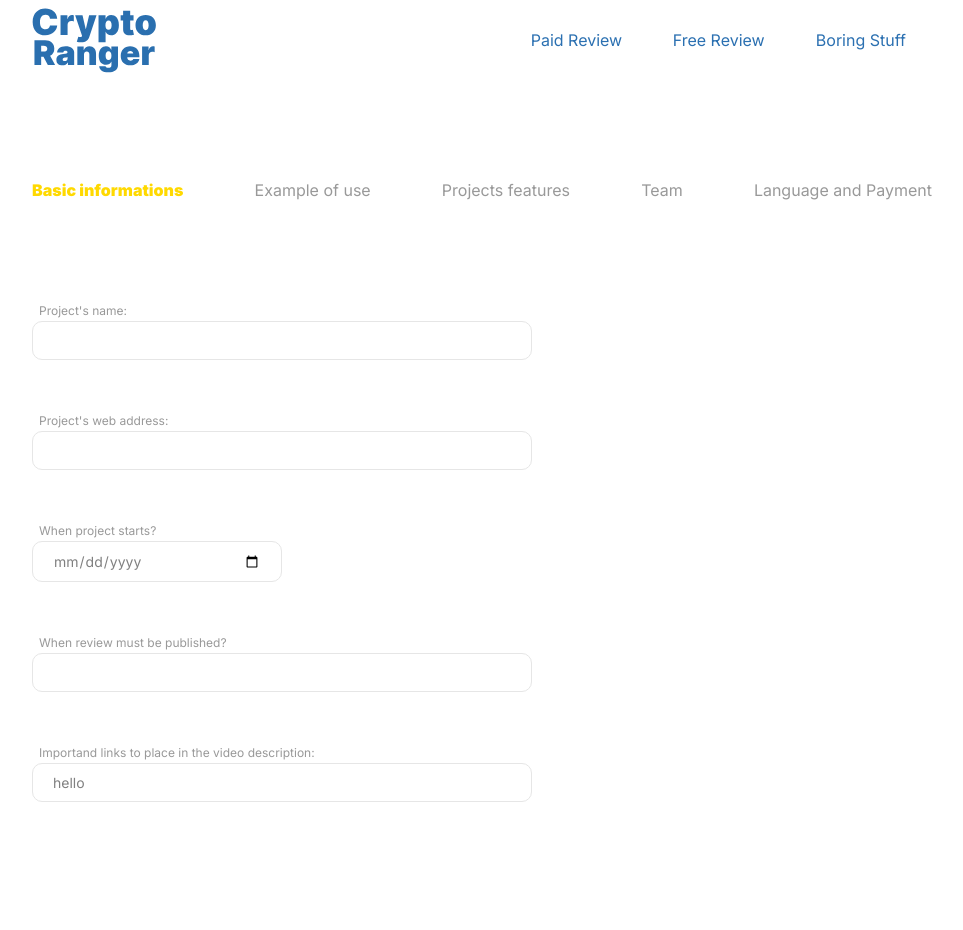
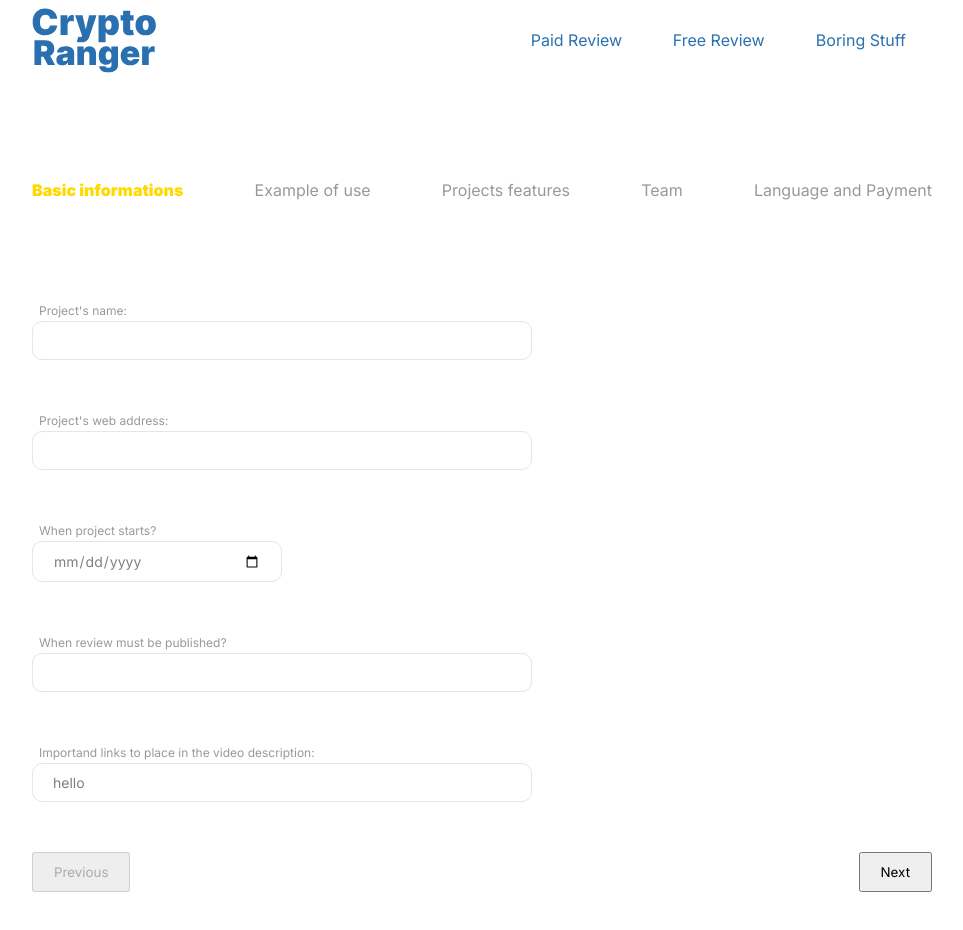
Before and after one commit to SimpleMB/CryptoRangerSimple, a Next.js app: page /paid/basicinformation in a window 1280 px wide. Shown: the top 930 px of the page, without its empty margins (158-1121 px from the left). Built offline with nearby package versions, Linux system fonts and the light colour scheme.

Commit message:
PreviousNextNavigation component for bottom nav in forms

```diff
--- a/components/Form/Form.module.scss
+++ b/components/Form/Form.module.scss
@@ -1,5 +1,5 @@
 .mainForm {
   max-width: 1000px;
   margin: 0 auto;
-  padding: 100px 50px;
+  padding: 100px 50px 0;
 }
--- /dev/null
+++ b/components/PreviousNextNavigation/PreviousNextNavigation.module.scss
@@ -0,0 +1,11 @@
+.previousNextWrapper {
+  display: flex;
+  justify-content: space-between;
+  max-width: 1000px;
+  margin: 0 auto;
+  padding: 0 50px 100px;
+}
+
+.previousNextBtn {
+  padding: 10px 20px;
+}
--- /dev/null
+++ b/components/PreviousNextNavigation/PreviousNextNavigation.tsx
@@ -0,0 +1,37 @@
+import Link from 'next/link';
+import styles from './PreviousNextNavigation.module.scss';
+
+interface PreviousNextProps {
+  next?: string;
+  previous?: string;
+}
+
+const PreviousNextNavigation: React.FC<PreviousNextProps> = ({
+  next,
+  previous,
+}) => {
+  return (
+    <div className={styles.previousNextWrapper}>
+      <Link href={previous}>
+        <button
+          type="button"
+          className={styles.previousNextBtn}
+          disabled={!previous}
+        >
+          Previous
+        </button>
+      </Link>
+      <Link href={next}>
+        <button
+          type="button"
+          className={styles.previousNextBtn}
+          disabled={!next}
+        >
+          Next
+        </button>
+      </Link>
+    </div>
+  );
+};
+
+export default PreviousNextNavigation;
--- a/pages/paid/basicinformation/index.tsx
+++ b/pages/paid/basicinformation/index.tsx
@@ -1,6 +1,7 @@
 import { NextPage } from 'next';
 import BreadCrumbs from '../../../components/BreadCrumbs/BreadCrumbs';
 import Navigation from '../../../components/Navigation/Navigation';
+import PreviousNextNavigation from '../../../components/PreviousNextNavigation/PreviousNextNavigation';
 import BasicTemplate from '../../../Templates/BasicTemplate/BasicTemplate';
 
 const index: NextPage = () => {
@@ -9,6 +10,7 @@ const index: NextPage = () => {
       <Navigation />
       <BreadCrumbs position={0} />
       <BasicTemplate />
+      <PreviousNextNavigation previous="" next="/paid/exampleofuse" />
     </>
   );
 };
```
